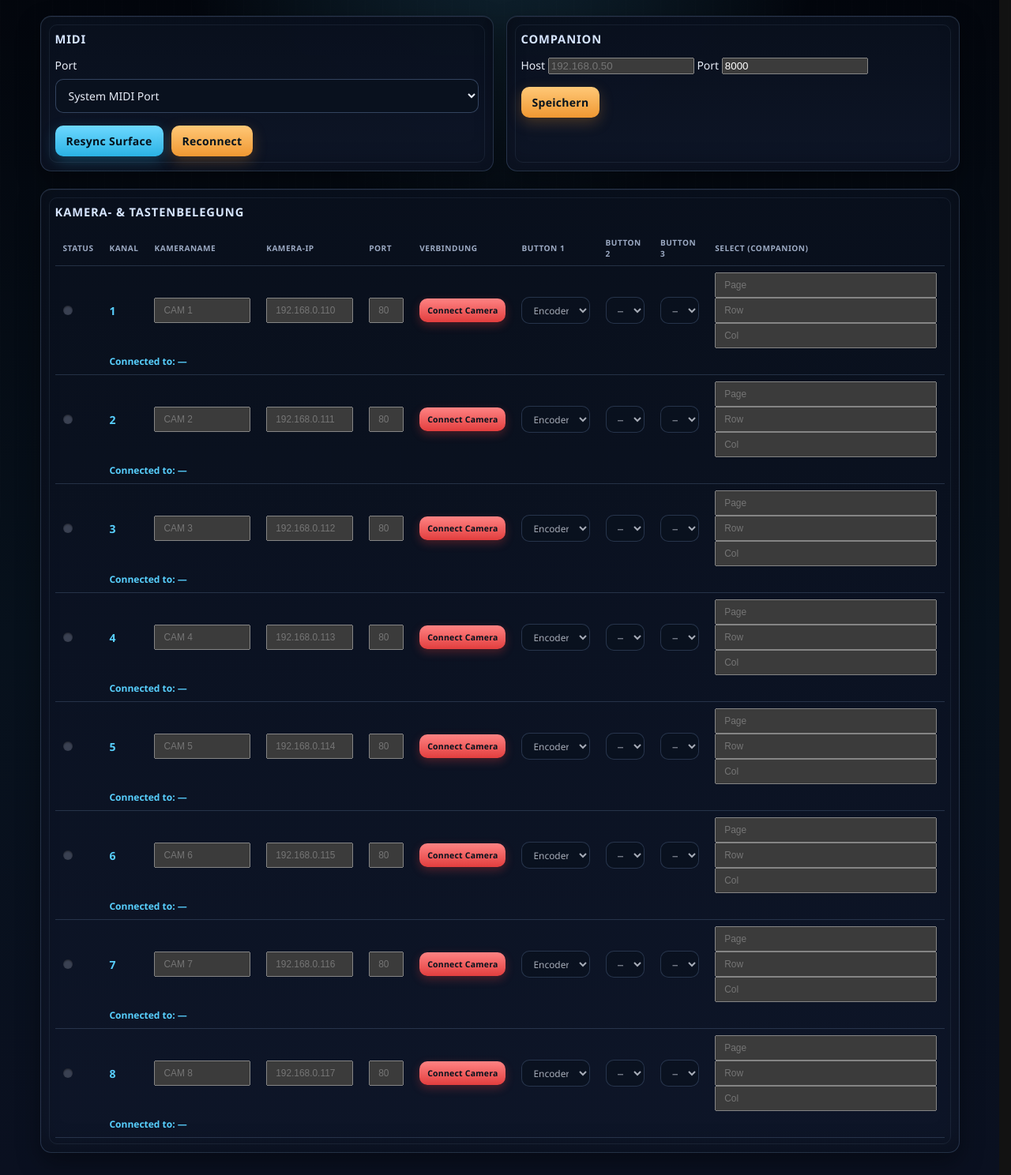
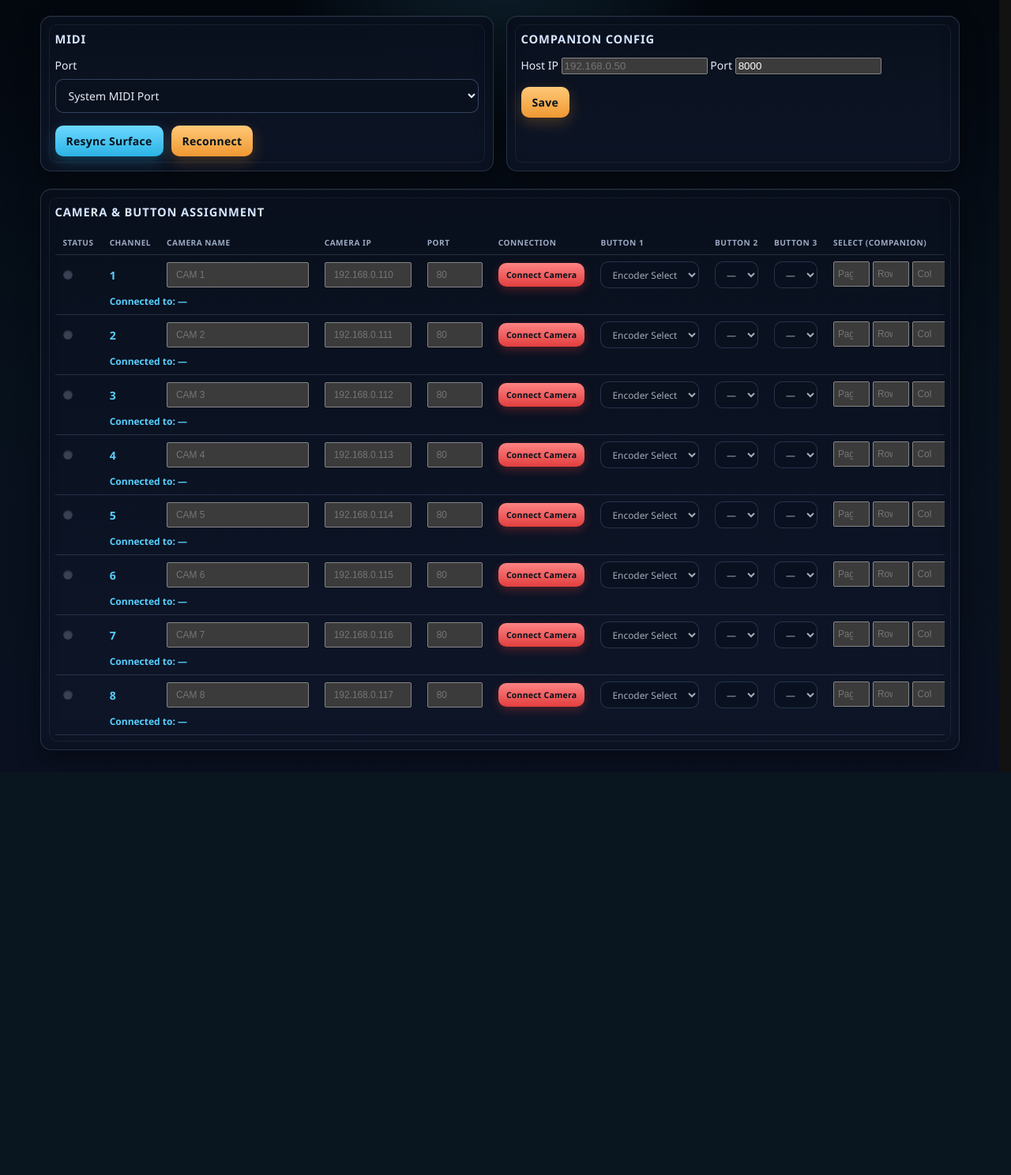
Before and after one commit to AndyJae/X-Touch_PTZ_Control, a FastAPI app: page /setup in a window 1280 px wide. Shown: the part 145-1633 px from the top of the page at 79% size. After the commit the page ends 1123 px from the top, so only its background shows below. Run offline with FastAPI, Linux system fonts and the light colour scheme.

Commit message:
Standardize UI on English, size table columns for readability
The UI was a mix of German and English (labels, tooltips, JS status text) --
translated everything user-facing to English across Setup/Config/Logs/
Control. Code comments stay German, unchanged, since they're not user-
facing and consistent with the rest of the codebase.

Also: the Companion Page/Row/Column inputs were stretching to 100% width
(inherited from the generic .assign-table input rule) instead of sizing
like the small number fields they are, crowding out the Button 1/2/3
columns -- given dedicated compact styling. Per-camera Port field widened
so 8 digits stay readable. Companion panel relabeled "Companion Config"
with "Host IP" instead of "Host", per user request.

Co-Authored-By: Claude Sonnet 5 <noreply@anthropic.com>

```diff
--- a/web/static/app.css
+++ b/web/static/app.css
@@ -359,7 +359,19 @@ button:last-child {
 }
 
 .assign-table .port-cell {
-    width: 64px;
+    width: 90px;
+}
+
+.assign-table .companion-cell {
+    display: flex;
+    gap: 4px;
+    width: 150px;
+}
+
+.assign-table .input-companion {
+    width: 46px;
+    padding: 7px 4px;
+    text-align: center;
 }
 
 .status-dot {
--- a/web/static/app.js
+++ b/web/static/app.js
@@ -52,7 +52,7 @@ function initCameraConnectButtons() {
         button.addEventListener("click", async () => {
             const isConnected = button.classList.contains("is-connected");
             button.disabled = true;
-            button.textContent = isConnected ? "Trenne…" : "Verbinde…";
+            button.textContent = isConnected ? "Disconnecting…" : "Connecting…";
             try {
                 const res = isConnected
                     ? await fetch(`/api/channels/${channelIndex}/camera/disconnect`, { method: "POST" })
@@ -70,9 +70,9 @@ function initCameraConnectButtons() {
                     return;
                 }
                 const data = await res.json();
-                button.textContent = data.error || "Fehler";
+                button.textContent = data.error || "Error";
             } catch (err) {
-                button.textContent = "Verbindungsfehler";
+                button.textContent = "Connection error";
             } finally {
                 button.disabled = false;
             }
@@ -123,9 +123,9 @@ function initCompanionConfigForm() {
                     port: portInput ? portInput.value.trim() : "",
                 }),
             });
-            button.textContent = res.ok ? "Gespeichert" : "Fehler";
+            button.textContent = res.ok ? "Saved" : "Error";
         } catch (err) {
-            button.textContent = "Verbindungsfehler";
+            button.textContent = "Connection error";
         } finally {
             setTimeout(() => { button.textContent = originalLabel; }, 1500);
             button.disabled = false;
@@ -214,11 +214,11 @@ function initSelectButtons() {
                 const res = await fetch(`/api/channels/${channelIndex}/companion/trigger`, { method: "POST" });
                 if (!res.ok) {
                     const data = await res.json();
-                    button.textContent = data.error || "Fehler";
+                    button.textContent = data.error || "Error";
                     setTimeout(() => { button.textContent = originalLabel; }, 2000);
                 }
             } catch (err) {
-                button.textContent = "Verbindungsfehler";
+                button.textContent = "Connection error";
                 setTimeout(() => { button.textContent = originalLabel; }, 2000);
             } finally {
                 button.disabled = false;
--- a/web/templates/config.html
+++ b/web/templates/config.html
@@ -6,7 +6,7 @@
 {% block content %}
 <section class="panel">
     <div class="panel-header-row">
-        <h2>Geladene Konfiguration</h2>
+        <h2>Loaded Configuration</h2>
         <div class="button-row">
             <button type="button">Reload Config</button>
         </div>
--- a/web/templates/logs.html
+++ b/web/templates/logs.html
@@ -6,7 +6,7 @@
 {% block content %}
 <section class="panel">
     <div class="panel-header-row">
-        <h2>Log-Ausgabe</h2>
+        <h2>Log Output</h2>
         <label for="log-level" class="visually-hidden">Level</label>
         <select id="log-level">
             <option>ALL</option>
--- a/web/templates/setup.html
+++ b/web/templates/setup.html
@@ -19,32 +19,32 @@
     </div>
 
     <div class="panel">
-        <h2>Companion</h2>
+        <h2>Companion Config</h2>
         {# Bewusste Erweiterung über v1 hinaus (Spec §9): SELECT-Button löst
            einen Bitfocus-Companion-Button fern aus. Eine Instanz global für
            alle Kanäle (Nutzerentscheid). #}
-        <label for="companion-host">Host</label>
+        <label for="companion-host">Host IP</label>
         <input type="text" id="companion-host" data-companion-host value="{{ companion.host }}" placeholder="192.168.0.50" />
         <label for="companion-port">Port</label>
         <input type="text" id="companion-port" data-companion-port value="{{ companion.port }}" placeholder="8000" />
         <div class="button-row">
-            <button type="button" data-companion-save>Speichern</button>
+            <button type="button" data-companion-save>Save</button>
         </div>
     </div>
 </section>
 
 <section class="panel">
-    <h2>Kamera- &amp; Tastenbelegung</h2>
+    <h2>Camera &amp; Button Assignment</h2>
     <div class="assign-table-wrap">
         <table class="assign-table">
             <thead>
                 <tr>
                     <th>Status</th>
-                    <th>Kanal</th>
-                    <th>Kameraname</th>
-                    <th>Kamera-IP</th>
+                    <th>Channel</th>
+                    <th>Camera Name</th>
+                    <th>Camera IP</th>
                     <th>Port</th>
-                    <th>Verbindung</th>
+                    <th>Connection</th>
                     <th>Button 1</th>
                     <th>Button 2</th>
                     <th>Button 3</th>
@@ -62,8 +62,8 @@
                     <td class="port-cell"><input type="text" class="input-port" data-port-input value="{{ ch.port or '' }}" placeholder="80" /></td>
                     <td><button type="button" class="connect-btn {{ 'is-connected' if ch.connected }}" data-connect-btn data-channel-index="{{ index }}">{{ 'Connected' if ch.connected else 'Connect Camera' }}</button></td>
                     <td>
-                        <select disabled title="Button 1 ist fest für die Encoder-Funktionsauswahl reserviert (Spec §9)">
-                            <option>Encoder-Auswahl</option>
+                        <select disabled title="Button 1 is reserved for encoder function selection (Spec §9)">
+                            <option>Encoder Select</option>
                         </select>
                     </td>
                     {% for slot in ["button2", "button3"] %}
--- a/web/templates/surface.html
+++ b/web/templates/surface.html
@@ -5,7 +5,7 @@
 
 {% block content %}
 <section class="panel chassis-panel">
-    <h2>Übersicht — 8 Kanalzüge (Iris live über WebSocket)</h2>
+    <h2>Overview — 8 Channels (Iris live via WebSocket)</h2>
     <div class="chassis">
         {% for ch in channels %}
         {% set fill = ((ch.iris * 100) | round) if ch.iris is not none else 0 %}
@@ -40,13 +40,13 @@
                 <button type="button" class="surf-btn {{ 'is-on' if assigned and assigned.state }}"
                         data-feature-btn data-channel-index="{{ ch.index }}" data-button-slot="{{ slot }}"
                         {{ "disabled" if not assigned }}
-                        title="{{ assigned.label if assigned else 'keine Funktion zugewiesen (Setup-Seite)' }}">
+                        title="{{ assigned.label if assigned else 'no function assigned (Setup page)' }}">
                     {{ assigned.label if assigned else ('Button ' ~ (loop.index + 1)) }}
                 </button>
                 {% endfor %}
                 <button type="button" class="surf-btn btn-select" data-select-btn data-channel-index="{{ ch.index }}"
                         {{ "disabled" if not ch.companion }}
-                        title="{{ 'Companion Page ' ~ ch.companion.page ~ '/Row ' ~ ch.companion.row ~ '/Col ' ~ ch.companion.column if ch.companion else 'kein Companion-Ziel zugewiesen (Setup-Seite)' }}">
+                        title="{{ 'Companion Page ' ~ ch.companion.page ~ '/Row ' ~ ch.companion.row ~ '/Col ' ~ ch.companion.column if ch.companion else 'no Companion target assigned (Setup page)' }}">
                     SELECT
                 </button>
             </div>
```
